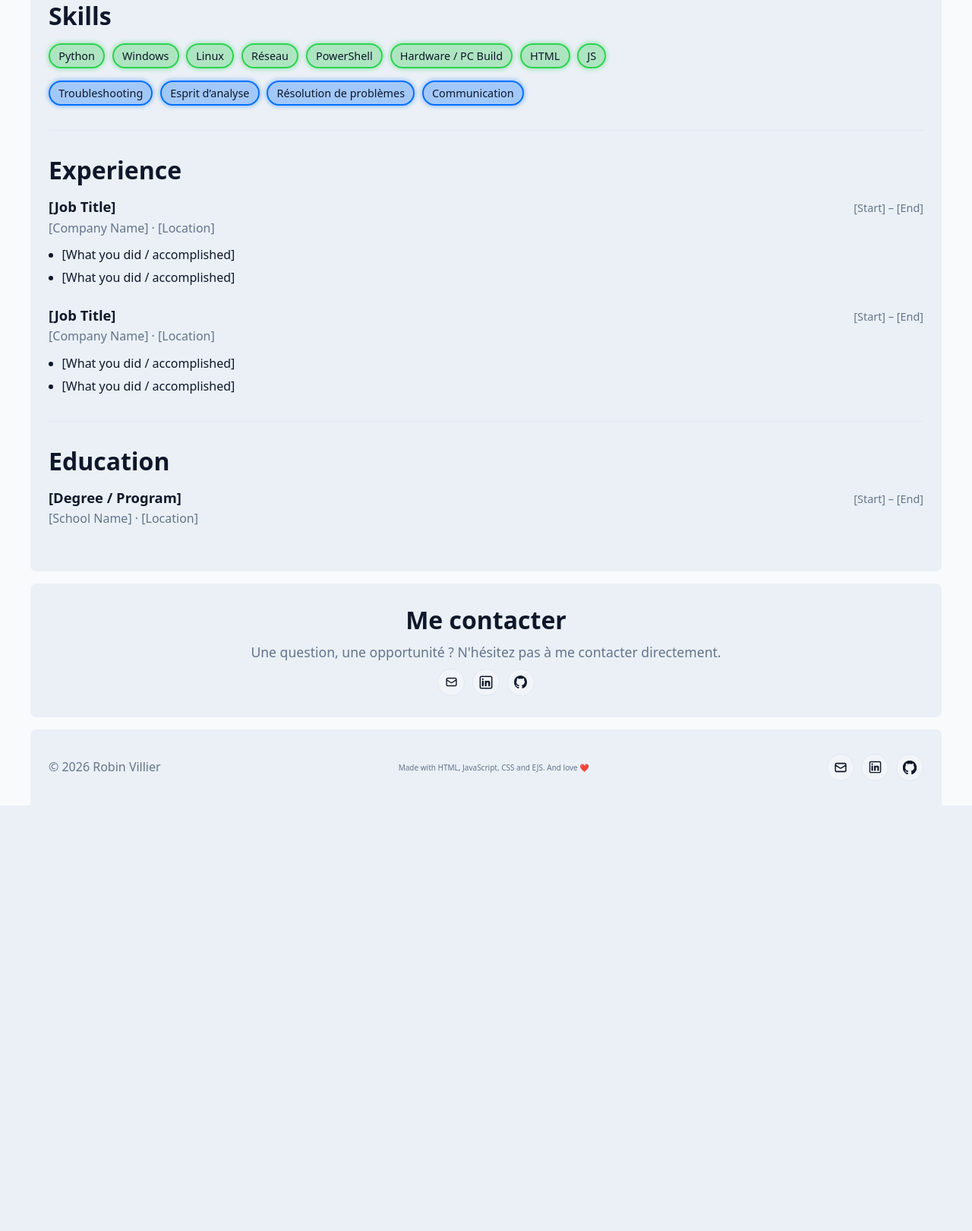
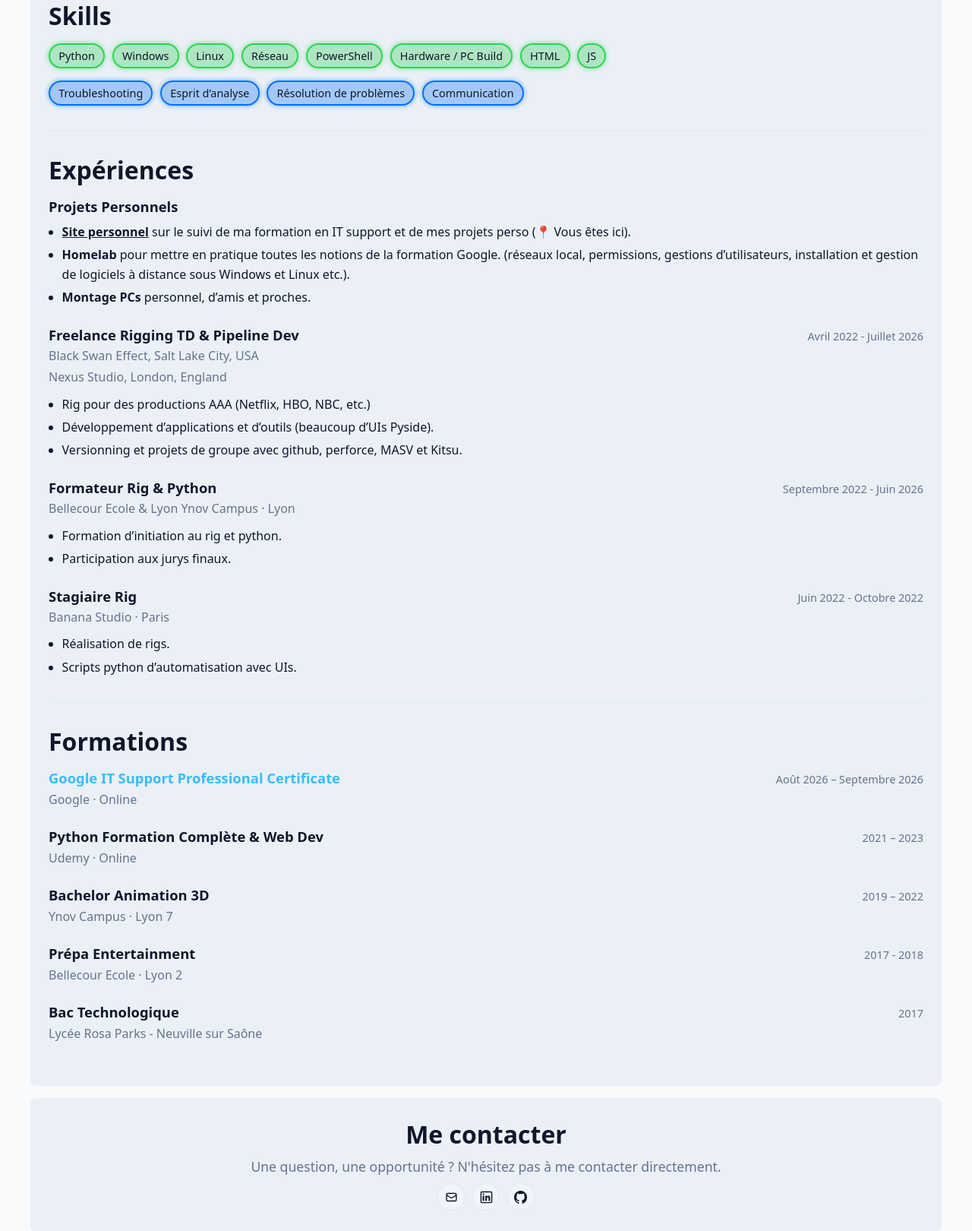
Before and after one commit to RobinVillier/it_support_blog, a web app: file docs/about.html in a window 1280 px wide. Shown: the part 748-2368 px from the top of the page at 76% size. Before the commit the page ends 1808 px from the top, so only its background shows below. Run offline with its HTML, style and script files only (its server is not run), Linux system fonts and the light colour scheme.

Commit message:
About section with experience and eduction filed.

```diff
--- a/css/style.css
+++ b/css/style.css
@@ -564,6 +564,10 @@ main {
   margin-top: 0.3rem;
 }
 
+.main-formation {
+  color: var(--color-accent);
+}
+
 /* ---------- Blog listing ---------- */
 .greetings {
   margin: 0;
--- a/docs/about.html
+++ b/docs/about.html
@@ -123,40 +123,94 @@
     </section>
 
     <section class="container resume-section">
-      <h2>Experience</h2>
+      <h2>Expériences</h2>
       <article class="resume-entry">
         <div class="resume-entry-header">
-          <h3>[Job Title]</h3>
-          <span class="resume-entry-date">[Start] – [End]</span>
+          <h3>Projets Personnels</h3>
         </div>
-        <p class="resume-entry-org">[Company Name] · [Location]</p>
         <ul class="resume-entry-details">
-          <li>[What you did / accomplished]</li>
-          <li>[What you did / accomplished]</li>
+          <li><strong><u>Site personnel</u></strong> sur le suivi de ma formation en IT support et de mes projets perso (📍 Vous êtes ici).</li>
+          <li><strong>Homelab</strong> pour mettre en pratique toutes les notions de la formation Google. (réseaux local, permissions,
+            gestions d’utilisateurs, installation et gestion de logiciels à distance sous Windows et Linux etc.).</li>
+          <li><strong>Montage PCs</strong> personnel, d’amis et proches.</li>
         </ul>
       </article>
 
       <article class="resume-entry">
         <div class="resume-entry-header">
-          <h3>[Job Title]</h3>
-          <span class="resume-entry-date">[Start] – [End]</span>
+          <h3>Freelance Rigging TD & Pipeline Dev</h3>
+          <span class="resume-entry-date">Avril 2022 - Juillet 2026</span>
         </div>
-        <p class="resume-entry-org">[Company Name] · [Location]</p>
+        <p class="resume-entry-org">Black Swan Effect, Salt Lake City, USA</p>
+        <p class="resume-entry-org">Nexus Studio, London, England</p>
         <ul class="resume-entry-details">
-          <li>[What you did / accomplished]</li>
-          <li>[What you did / accomplished]</li>
+          <li>Rig pour des productions AAA (Netflix, HBO, NBC, etc.)</li>
+          <li>Développement d’applications et d’outils (beaucoup d’UIs Pyside).</li>
+          <li>Versionning et projets de groupe avec github, perforce, MASV et Kitsu.</li>
+        </ul>
+      </article>
+
+      <article class="resume-entry">
+        <div class="resume-entry-header">
+          <h3>Formateur Rig & Python</h3>
+          <span class="resume-entry-date">Septembre 2022 - Juin 2026</span>
+        </div>
+        <p class="resume-entry-org">Bellecour Ecole & Lyon Ynov Campus · Lyon</p>
+        <ul class="resume-entry-details">
+          <li>Formation d’initiation au rig et python.</li>
+          <li>Participation aux jurys finaux.</li>
+        </ul>
+      </article>
+
+      <article class="resume-entry">
+        <div class="resume-entry-header">
+          <h3>Stagiaire Rig</h3>
+          <span class="resume-entry-date">Juin 2022 - Octobre 2022</span>
+        </div>
+        <p class="resume-entry-org">Banana Studio · Paris</p>
+        <ul class="resume-entry-details">
+          <li>Réalisation de rigs.</li>
+          <li>Scripts python d’automatisation avec UIs.</li>
         </ul>
       </article>
     </section>
 
     <section class="container resume-section">
-      <h2>Education</h2>
+      <h2>Formations</h2>
+      <article class="resume-entry">
+        <div class="resume-entry-header main-formation">
+          <h3>Google IT Support Professional Certificate</h3>
+          <span class="resume-entry-date">Août 2026 – Septembre 2026</span>
+        </div>
+        <p class="resume-entry-org">Google · Online</p>
+      </article>
       <article class="resume-entry">
         <div class="resume-entry-header">
-          <h3>[Degree / Program]</h3>
-          <span class="resume-entry-date">[Start] – [End]</span>
+          <h3>Python Formation Complète &  Web Dev</h3>
+          <span class="resume-entry-date">2021 – 2023</span>
         </div>
-        <p class="resume-entry-org">[School Name] · [Location]</p>
+        <p class="resume-entry-org">Udemy · Online</p>
+      </article>
+      <article class="resume-entry">
+        <div class="resume-entry-header">
+          <h3>Bachelor Animation 3D </h3>
+          <span class="resume-entry-date">2019 – 2022</span>
+        </div>
+        <p class="resume-entry-org">Ynov Campus · Lyon 7</p>
+      </article>
+      <article class="resume-entry">
+        <div class="resume-entry-header">
+          <h3>Prépa Entertainment</h3>
+          <span class="resume-entry-date">2017 - 2018</span>
+        </div>
+        <p class="resume-entry-org">Bellecour Ecole · Lyon 2</p>
+      </article>
+      <article class="resume-entry">
+        <div class="resume-entry-header">
+          <h3>Bac Technologique</h3>
+          <span class="resume-entry-date">2017</span>
+        </div>
+        <p class="resume-entry-org">Lycée Rosa Parks - Neuville sur Saône</p>
       </article>
     </section>
   </main>
--- a/docs/css/style.css
+++ b/docs/css/style.css
@@ -564,6 +564,10 @@ main {
   margin-top: 0.3rem;
 }
 
+.main-formation {
+  color: var(--color-accent);
+}
+
 /* ---------- Blog listing ---------- */
 .greetings {
   margin: 0;
```
Also changed, not shown: src/pages/about.ejs (+69 -15 lines).
